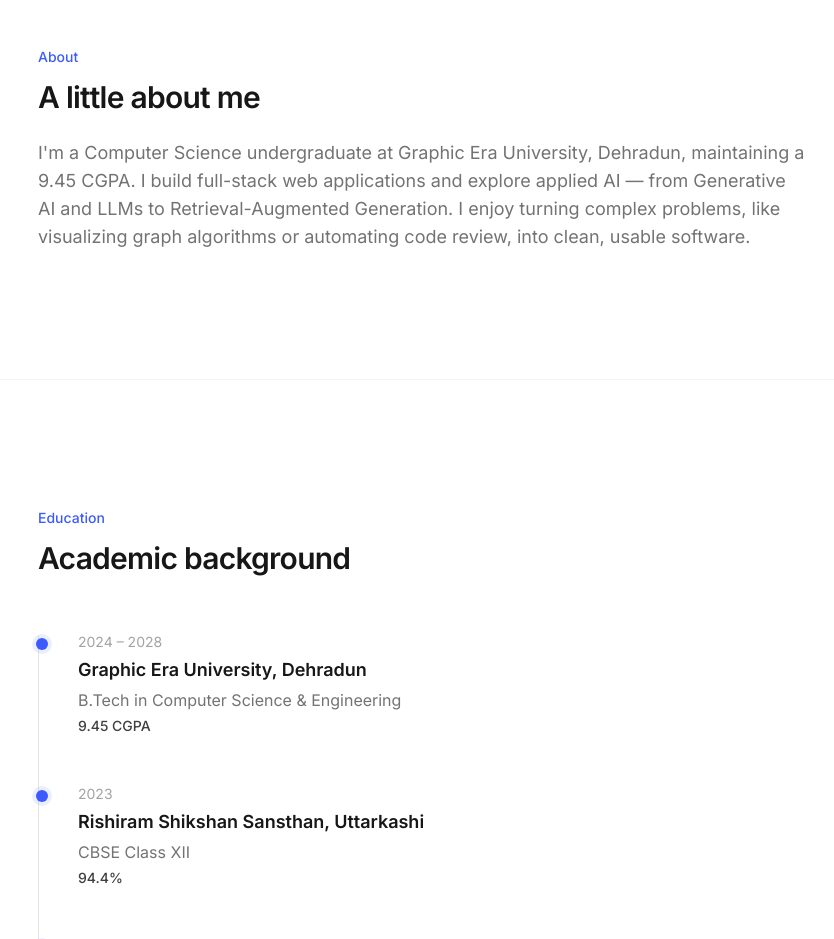
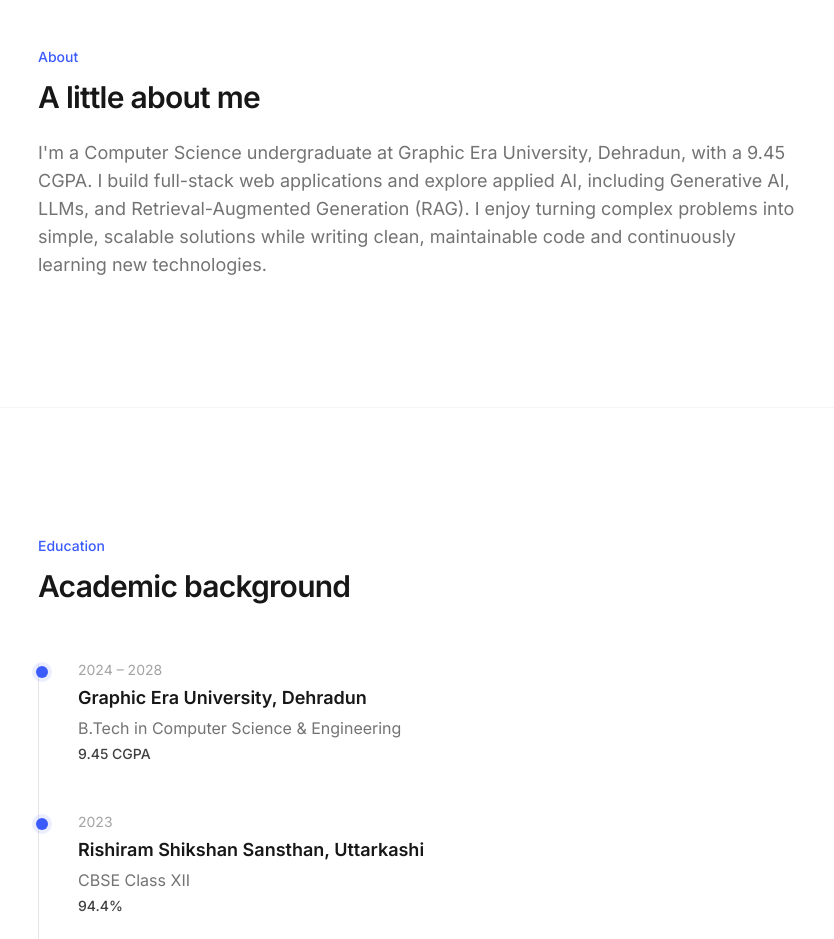
Before and after one commit to Pranjalgit1/Portfolio, a React (Vite) app: page / in a window 1280 px wide. Shown: the part 780-1719 px from the top of the page, without its empty margins (50-884 px from the left). Built offline with nearby package versions, Linux system fonts and the light colour scheme.

Commit message:
Update about section bio

```diff
--- a/src/data/portfolioData.js
+++ b/src/data/portfolioData.js
@@ -23,10 +23,9 @@
 }
 
 // The paragraph shown in the "About" section (src/components/About.jsx).
-export const about = `I'm a Computer Science undergraduate at Graphic Era University, Dehradun, maintaining a 9.45 CGPA. \
-I build full-stack web applications and explore applied AI — from Generative AI and LLMs to Retrieval-Augmented \
-Generation. I enjoy turning complex problems, like visualizing graph algorithms or automating code review, into \
-clean, usable software.`
+export const about = `I'm a Computer Science undergraduate at Graphic Era University, Dehradun, with a 9.45 CGPA.
+I build full-stack web applications and explore applied AI, including Generative AI, LLMs, and Retrieval-Augmented Generation (RAG).
+I enjoy turning complex problems into simple, scalable solutions while writing clean, maintainable code and continuously learning new technologies.`;
 
 // Each entry becomes one dot on the vertical timeline in src/components/Timeline.jsx.
 // Order matters — they render top to bottom in this array order.
```
